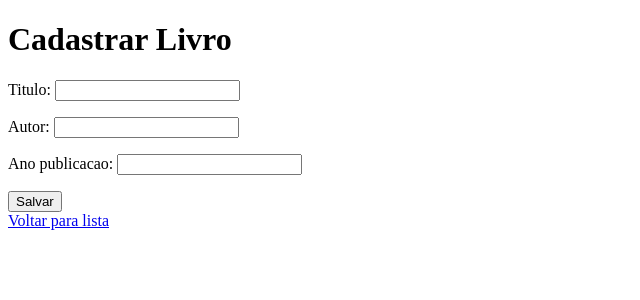
After one commit to andrediniz518/biblioteca, a Django app: page /livros/cadastrar/ in a window 1280 px wide. The commit adds this page. Shown: the top 300 px of the page, without its empty margins (0-640 px from the left). Run offline with Django 5.2, Linux system fonts and the light colour scheme.

Commit message:
Adiciona cadastro de livros

```diff
--- /dev/null
+++ b/livros/forms.py
@@ -0,0 +1,8 @@
+from django import forms
+from .models import Livro
+
+
+class LivroForm(forms.ModelForm):
+    class Meta:
+        model = Livro
+        fields = ['titulo', 'autor', 'ano_publicacao']
--- /dev/null
+++ b/livros/templates/livros/cadastrar_livro.html
@@ -0,0 +1,21 @@
+<!DOCTYPE html>
+<html>
+<head>
+    <title>Cadastrar Livro</title>
+</head>
+<body>
+
+    <h1>Cadastrar Livro</h1>
+
+    <form method="POST">
+        {% csrf_token %}
+
+        {{ form.as_p }}
+
+        <button type="submit">Salvar</button>
+    </form>
+
+    <a href="{% url 'lista_livros' %}">Voltar para lista</a>
+
+</body>
+</html>
--- a/livros/templates/livros/lista_livros.html
+++ b/livros/templates/livros/lista_livros.html
@@ -8,7 +8,9 @@
     <h1>Lista de Livros</h1>
 
     {% for livro in livros %}
+        <a href="{% url 'detalhe_livro' livro.id %}">
         <h2>{{ livro.titulo }}</h2>
+        </a>
         <p>Autor: {{ livro.autor }}</p>
         <p>Ano: {{ livro.ano_publicacao }}</p>
         <hr>
--- a/livros/urls.py
+++ b/livros/urls.py
@@ -3,4 +3,6 @@ from . import views
 
 urlpatterns = [
     path('', views.lista_livros, name='lista_livros'),
+    path('<int:id>/', views.detalhe_livro, name='detalhe_livro'),
+    path('cadastrar/', views.cadastrar_livro, name='cadastrar_livro'),
 ]
--- a/livros/views.py
+++ b/livros/views.py
@@ -1,14 +1,34 @@
-from django.shortcuts import render
+from django.shortcuts import render, get_object_or_404, redirect
 from .models import Livro
+from .forms import LivroForm
 
 
 # Create your views here.
 
 def lista_livros(request):
     livros = Livro.objects.all()
-
     contexto = {
         'livros': livros
     }
+    return render(request, 'livros/lista_livros.html', contexto)
 
-    return render(request, 'livros/lista_livros.html', contexto)
+
+def detalhe_livro(request, id):
+    livro = get_object_or_404(Livro, id=id)
+    contexto = {
+        'livro': livro
+
+    }
+    return render(request, 'livros/detalhe_livro.html', contexto)
+
+
+def cadastrar_livro(request):
+    if request.method == 'POST':
+        form = LivroForm(request.POST)
+
+        if form.is_valid():
+            form.save()
+            return redirect('lista_livros')
+    else:
+        form = LivroForm()
+    return render(request, 'livros/cadastrar_livro.html', {'form': form})
```
Also changed, not shown: livros/templates/livros/detalhe_livro.html (added, +17 -0 lines), db.sqlite3.
